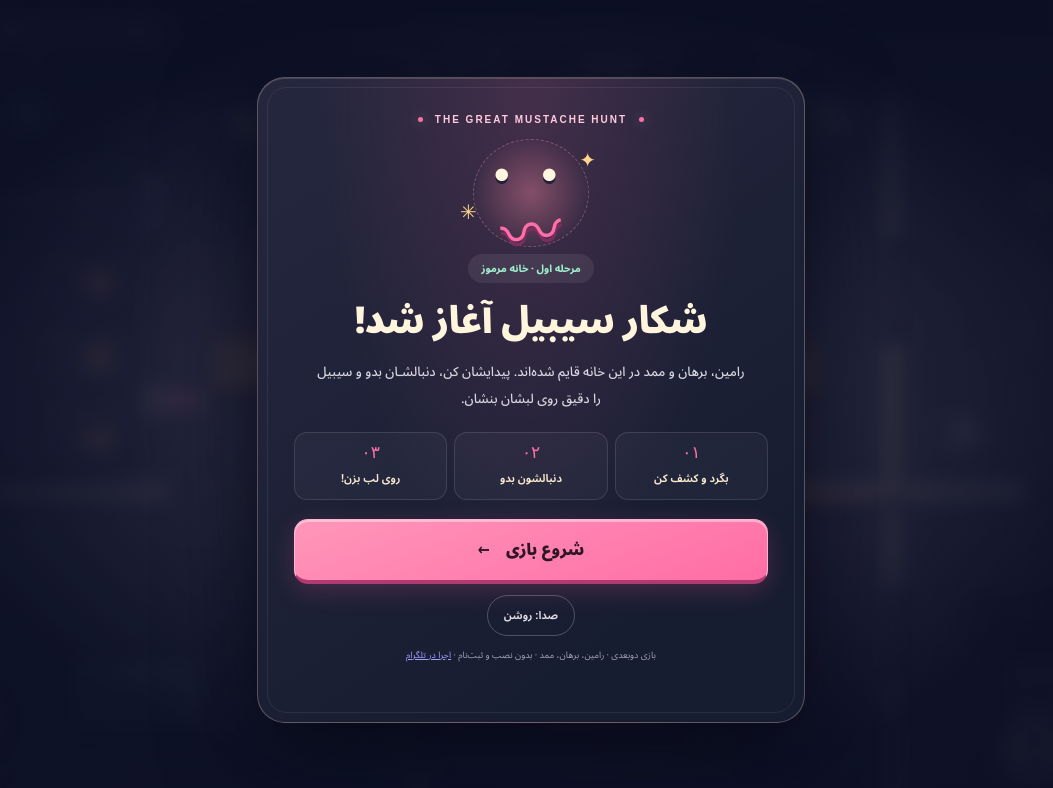
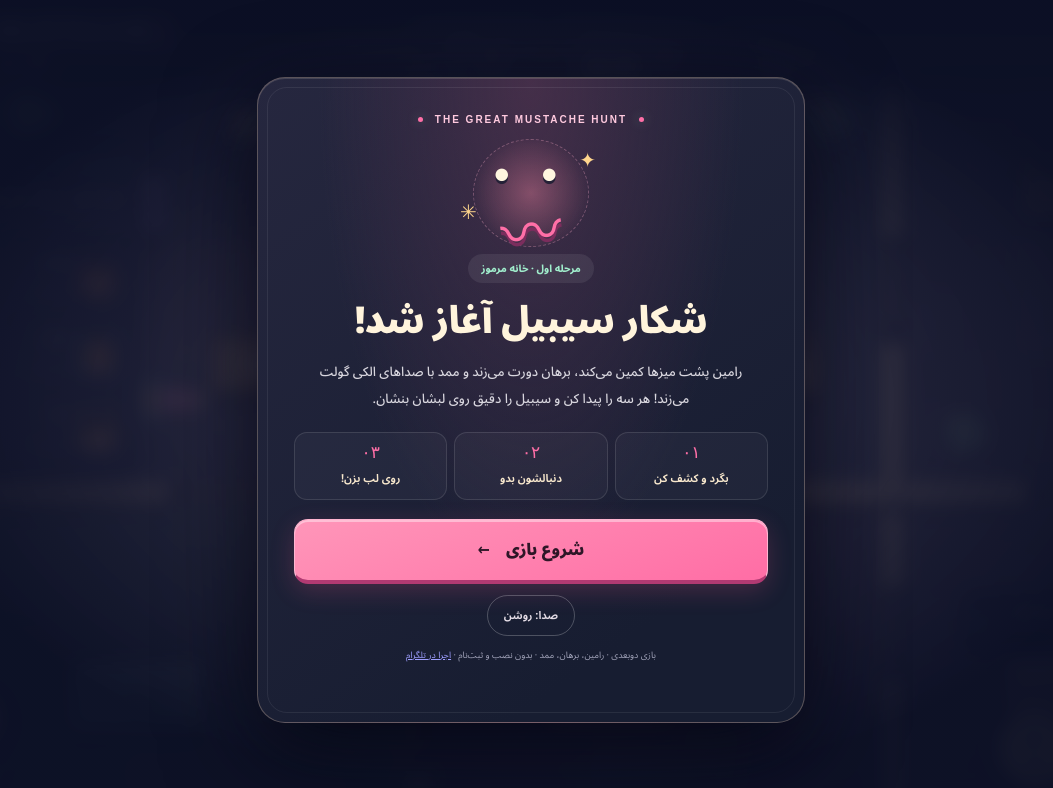
Before and after one commit to jaavid/mustache2, a website with bundled scripts: page index.html in a window 1280 px wide. Shown: the whole page, without its empty margins (109-1162 px from the left). Built offline with nearby package versions, Linux system fonts and the light colour scheme.

Commit message:
docs: explain character AI roles and add module syntax check

```diff
--- a/index.html
+++ b/index.html
@@ -68,7 +68,7 @@
         </div>
         <div class="panel-step">مرحله اول · خانه مرموز</div>
         <h1 id="overlayTitle">شکار سیبیل آغاز شد!</h1>
-        <p id="overlayDesc">رامین، برهان و ممد در این خانه قایم شده‌اند. پیدایشان کن، دنبالشـان بدو و سیبیل را دقیق روی لبشان بنشان.</p>
+        <p id="overlayDesc">رامین پشت میزها کمین می‌کند، برهان دورت می‌زند و ممد با صداهای الکی گولت می‌زند! هر سه را پیدا کن و سیبیل را دقیق روی لبشان بنشان.</p>
         <div class="instruction"><div><b>۰۱</b><span>بگرد و کشف کن</span></div><div><b>۰۲</b><span>دنبالشون بدو</span></div><div><b>۰۳</b><span>روی لب بزن!</span></div></div>
         <button id="start" type="button" class="primary">شروع بازی <span aria-hidden="true">←</span></button>
         <button id="sound" type="button" class="secondary">صدا: روشن</button>
```
